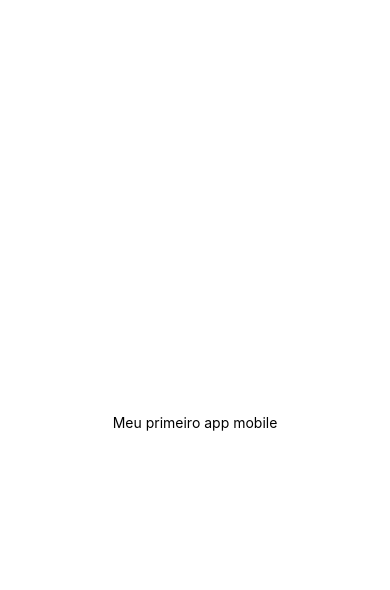
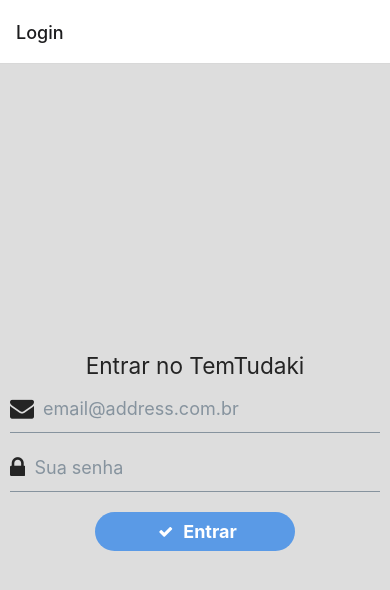
Before and after one commit to abruno36/temtudaki, a React Native app: screen /Login in a window 390 px wide. Shown: the top 590 px of the page. Built offline with nearby package versions, Linux system fonts and the light colour scheme.

Commit message:
Atualizações - 24022012

```diff
--- a/App.js
+++ b/App.js
@@ -1,19 +1,25 @@
-import { StyleSheet, Text, View } from 'react-native';
+import * as React from 'react';
+import { Button, View } from 'react-native';
+import { NavigationContainer } from '@react-navigation/native';
+import { createStackNavigator } from '@react-navigation/stack';
+import Login from './screens/Login';
+import Principal from './screens/Principal';
+
+const Stack = createStackNavigator();
+
+function MyStack() {
+  return (
+    <Stack.Navigator>
+      <Stack.Screen name="Login" component={Login} />
+      <Stack.Screen name="Principal" component={Principal} />
+    </Stack.Navigator>
+  );
+}
 
 export default function App() {
   return (
-    <View style={styles.container}>
-      <Text>Meu primeiro app mobile</Text>
-
-    </View>
+    <NavigationContainer>
+      <MyStack />
+    </NavigationContainer>
   );
 }
-
-const styles = StyleSheet.create({
-  container: {
-    flex: 1,
-    backgroundColor: '#fff',
-    alignItems: 'center',
-    justifyContent: 'center',
-  },
-});
--- /dev/null
+++ b/screens/Login.js
@@ -0,0 +1,62 @@
+import React, { useState } from "react";
+import { StyleSheet, View } from "react-native";
+import { Input, Text, Button } from "react-native-elements";
+import { Icon } from "react-native-vector-icons/FontAwesome";
+import styles from '../style/MainStyle';
+
+
+export default function Login({navigation}) {
+  const [email, setEmail] = useState(null);
+  const [password, setPassword] = useState(null);
+  const entrar = () => {
+      navigation.reset({
+        index: 0,
+        routes: [{name: "Principal"}]
+      })
+  }
+
+  return (
+    <View style={styles.container}>
+      <Text style={styles.text} h4>
+        Entrar no TemTudaki
+      </Text>
+      <Input
+        placeholder=" email@address.com.br"
+        keyboardType="email-address"
+        leftIcon={{ type: "font-awesome", name: "envelope" }}
+        onChangeText={(value) => setEmail(value)}
+      />
+
+      <Input
+        placeholder=" Sua senha"
+        secureTextEntry={true}
+        leftIcon={{ type: "font-awesome", name: "lock" }}
+        onChangeText={(value) => setPassword(value)}
+      />
+
+      <Button
+        title="Entrar"
+        onPress={() => entrar()}
+        icon={{
+          name: "check",
+          type: "font-awesome",
+          size: 15,
+          color: "white",
+        }}
+        iconContainerStyle={{ marginRight: 10 }}
+        titleStyle={{ fontWeight: "700" }}
+        buttonStyle={{
+          backgroundColor: "rgba(90, 154, 230, 1)",
+          borderColor: "transparent",
+          borderWidth: 0,
+          borderRadius: 30,
+        }}
+        containerStyle={{
+          width: 200,
+          marginHorizontal: 50,
+          marginVertical: 10,
+        }}
+      />
+    </View>
+  );
+}
--- /dev/null
+++ b/screens/Principal.js
@@ -0,0 +1,73 @@
+import * as React from 'react';
+import { Text, View } from 'react-native';
+import { NavigationContainer } from '@react-navigation/native';
+import { createMaterialBottomTabNavigator } from '@react-navigation/material-bottom-tabs';
+import { MaterialCommunityIcons } from '@expo/vector-icons';
+
+function Feed() {
+  return (
+    <View style={{ flex: 1, justifyContent: 'center', alignItems: 'center' }}>
+      <Text>Feed!</Text>
+    </View>
+  );
+}
+
+function Profile() {
+  return (
+    <View style={{ flex: 1, justifyContent: 'center', alignItems: 'center' }}>
+      <Text>Profile!</Text>
+    </View>
+  );
+}
+
+function Notifications() {
+  return (
+    <View style={{ flex: 1, justifyContent: 'center', alignItems: 'center' }}>
+      <Text>Notifications!</Text>
+    </View>
+  );
+}
+
+const Tab = createMaterialBottomTabNavigator();
+
+export default function Principal() {
+  return (
+    <Tab.Navigator
+      initialRouteName="Feed"
+      activeColor="#e91e63"
+      labelStyle={{ fontSize: 12 }}
+      style={{ backgroundColor: 'tomato' }}
+    >
+      <Tab.Screen
+        name="Feed"
+        component={Feed}
+        options={{
+          tabBarLabel: 'Home',
+          tabBarIcon: ({ color }) => (
+            <MaterialCommunityIcons name="home" color={color} size={26} />
+          ),
+        }}
+      />
+      <Tab.Screen
+        name="Notifications"
+        component={Notifications}
+        options={{
+          tabBarLabel: 'Updates',
+          tabBarIcon: ({ color }) => (
+            <MaterialCommunityIcons name="bell" color={color} size={26} />
+          ),
+        }}
+      />
+      <Tab.Screen
+        name="Profile"
+        component={Profile}
+        options={{
+          tabBarLabel: 'Profile',
+          tabBarIcon: ({ color }) => (
+            <MaterialCommunityIcons name="account" color={color} size={26} />
+          ),
+        }}
+      />
+    </Tab.Navigator>
+  );
+}
--- /dev/null
+++ b/style/MainStyle.js
@@ -0,0 +1,54 @@
+import { StyleSheet } from 'react-native';
+const styles = StyleSheet.create({
+    button: {
+      width: "100%",
+      marginTop: 10
+    },
+    cancelButton: {
+      backgroundColor: "#c00"
+    },
+    container: {
+      flex: 1,
+      backgroundColor: '#ddd',
+      alignItems: 'center',
+      justifyContent: 'center',
+    },
+    maskedInput: {
+      flexGrow: 1,
+      height: 40,
+      fontSize: 18,
+      borderBottomColor: "#999",
+      borderBottomWidth: 1,
+      borderStyle: "solid",
+      alignSelf: "flex-start"
+    },
+    containerMask: {
+      flexDirection: "row",
+      marginBottom: 5,
+      marginLeft: 10,
+      marginRight: 10
+    },
+    errorMessage: {
+      alignSelf: "flex-start",
+      marginLeft: 15,
+      color: "#f00",
+      fontSize: 12
+    },
+    view: {
+      margin: 30,
+    },
+    text: {
+      textAlign: "center",
+      padding: 5,
+    },
+    more: {
+      marginVertical: 20,
+    },
+    button: {
+      width: 120,
+      marginLeft: "auto",
+      marginRight: "auto",
+    },
+  });
+
+export default styles
```
Also changed, not shown: package.json (+12 -0 lines), 2 other files (tests, documents, lock files or other folders).
